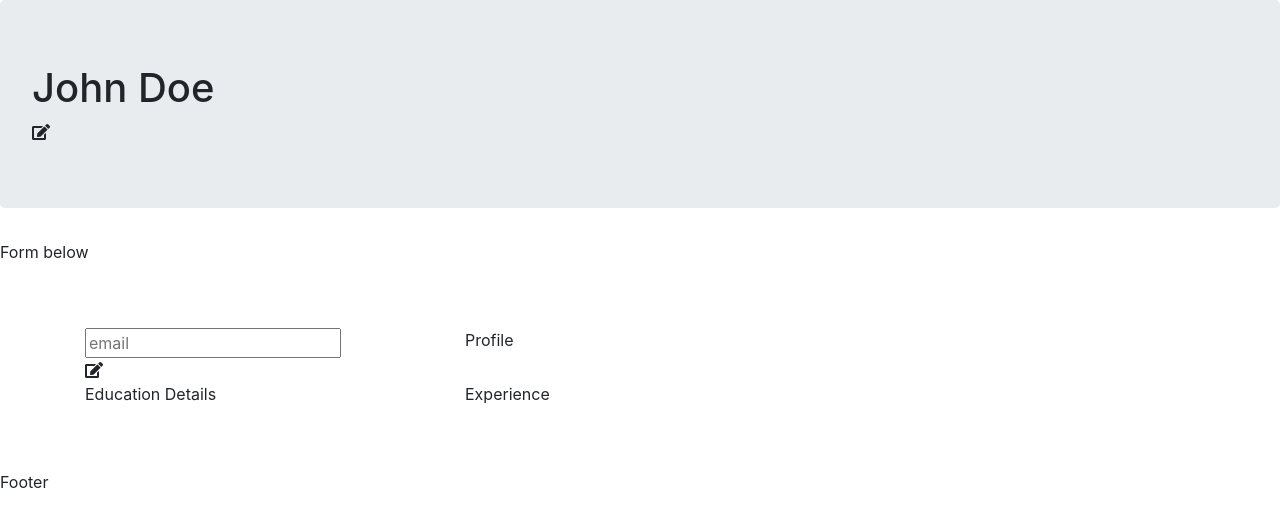
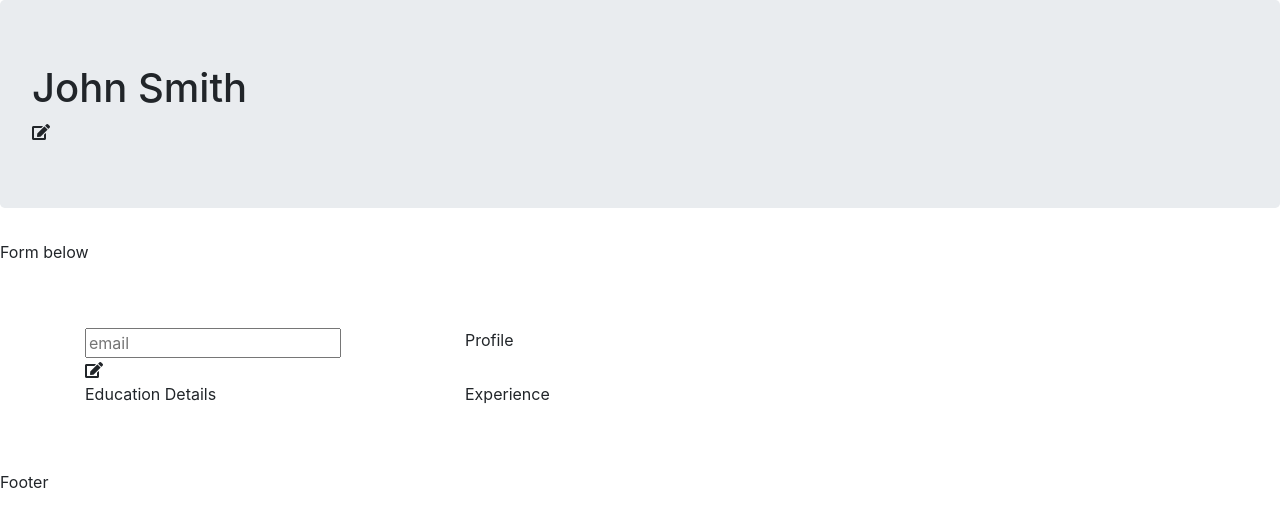
Before and after one commit to Coleus99/cv-project, a React (Create React App) app: page / in a window 1280 px wide. Shown: the top 526 px of the page. Built offline with nearby package versions, Linux system fonts and the light colour scheme.

Commit message:
moved state from components to App

```diff
--- a/src/App.js
+++ b/src/App.js
@@ -5,19 +5,25 @@ import Education from './components/Education'
 import Experience from './components/Experience'
 import Footer from './components/Footer'
 import Form from './components/Form'
+import { Component } from 'react'
 
-let targetState = {}
-
-function edit(state){
-  targetState = state
-  console.log(targetState)
+function edit(target){
+  console.log(target)
 }
 
-function App() {
-  return (
-    <div>
+class App extends Component{
+  constructor(){
+    super();
+    this.state = {
+      name: "John Doe",
+      age: 50
+    }
+  }
+  render(){
+    return(
+      <div>
       <Header name="John Smith" edit={edit}/>
-      <Form targetState={targetState} />
+      <Form />
       <main>
         <div className="py-5">
           <div className="container">
@@ -42,7 +48,8 @@ function App() {
       </main>
       <Footer />
     </div>
-  );
+    )
+  }
 }
 
 export default App;
--- a/src/components/Contact.js
+++ b/src/components/Contact.js
@@ -1,23 +1,13 @@
 import { Component } from "react";
 
 class Contact extends Component {
-  constructor() {
-    super();
-    this.state = {
-      field : "asdf",
-      fields : [
-        {email: "john@example.com"},
-        {phone: '01238432123'}
-      ]
-    };
-  }
   render() {
     return (
       <div>
         <form>
           <input id="email" type="email" placeholder="email" />
         </form>
-        <i class="fas fa-edit" onClick={() => this.props.edit(this.state)}></i>
+        <i class="fas fa-edit" onClick={(e) => this.props.edit(e)}></i>
       </div>
     );
   }
--- a/src/components/Form.js
+++ b/src/components/Form.js
@@ -2,14 +2,14 @@ import { Component } from "react"
 
 class Form extends Component{
   render(){
-    const editFields = Object.keys(this.props.targetState).map(prop => {
-      return <input value={this.props.targetState[prop]} />
-    })
-    console.log(editFields)
+    // const editFields = Object.keys(this.props.targetState).map(prop => {
+    //   return <input value={this.props.targetState[prop]} />
+    // })
+    // console.log(editFields)
     return(
       <form>
         <p>Form below</p>
-        {editFields}
+        {/* {editFields} */}
       </form>
     )
   }
--- a/src/components/Header.js
+++ b/src/components/Header.js
@@ -1,18 +1,11 @@
 import { Component } from "react";
 
 class Header extends Component {
-  constructor(){
-    super();
-    this.state = {
-      name: "John Doe",
-      age: 50
-    }
-  }
   render() {
     return (
       <div className="jumbotron">
-        <h1>{this.state.name}</h1>
-        <i class="fas fa-edit" onClick={() => this.props.edit(this.state)}></i>
+        <h1>{this.props.name}</h1>
+        <i class="fas fa-edit" onClick={(e) => this.props.edit(e)}></i>
       </div>
     );
   }
```
